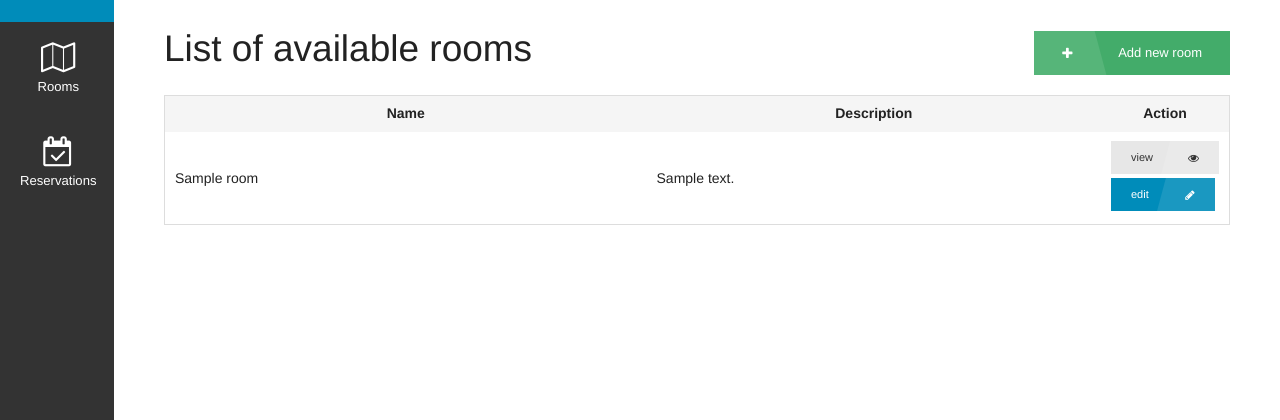
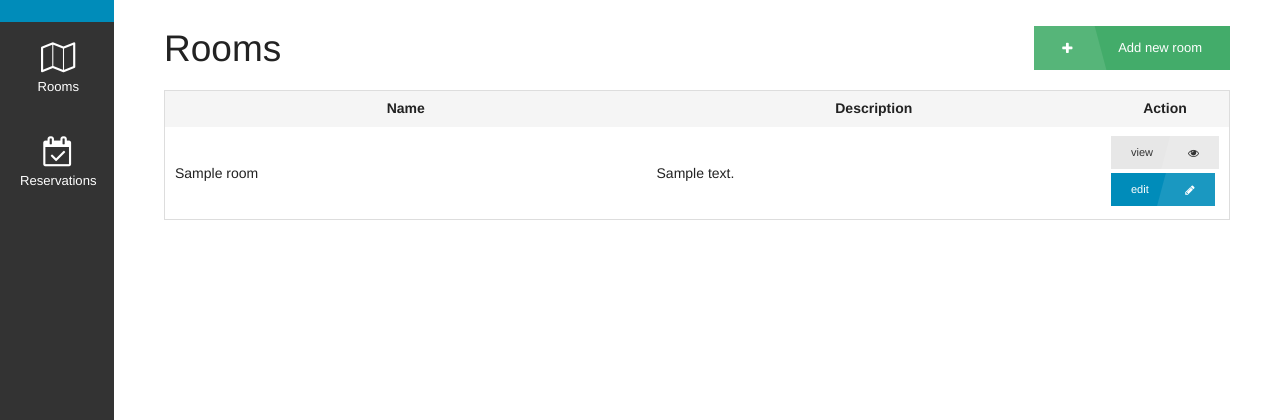
Before and after one commit to kviktor/arrr, a Django app: page /room/list/ in a window 1280 px wide. Shown: the part 73-493 px from the top of the page. Run offline with Django 3.2, Linux system fonts and the light colour scheme; a user stored in the database is signed in; tables that the repository leaves empty hold one stand-in row (values such as "Sample post"); data that the repository does not hold is empty; some libraries are stand-ins or nearby versions.

Commit message:
arrr: unified headers

```diff
--- a/arrr/templates/reservation/list.html
+++ b/arrr/templates/reservation/list.html
@@ -6,14 +6,14 @@
 
 
 
-<h3>
+<h2>
   {% if request.user.is_staff %}
-    <a class="button success small ffab-before fa-plus right" href="{% url "reservation.create" %}" style="margin-top: -5px;">
+    <a class="button success small ffab-before fa-plus right" href="{% url "reservation.create" %}" style="margin-top: 3px;">
       Create reservation
     </a>
   {% endif %}
   Reservations
-</h3>
+</h2>
 
 <table id="room-list-table">
   <thead>
--- a/arrr/templates/room/list.html
+++ b/arrr/templates/room/list.html
@@ -7,11 +7,11 @@
 
 <h2>
   {% if request.user.is_staff %}
-    <a class="button success small ffab-before fa-plus right" href="{% url "room.create" %}" style="margin-top: 8px;">
+    <a class="button success small ffab-before fa-plus right" href="{% url "room.create" %}" style="margin-top: 3px;">
       Add new room
     </a>
   {% endif %}
-  List of available rooms
+  Rooms
 </h2>
 
 <table id="room-list-table">
```
